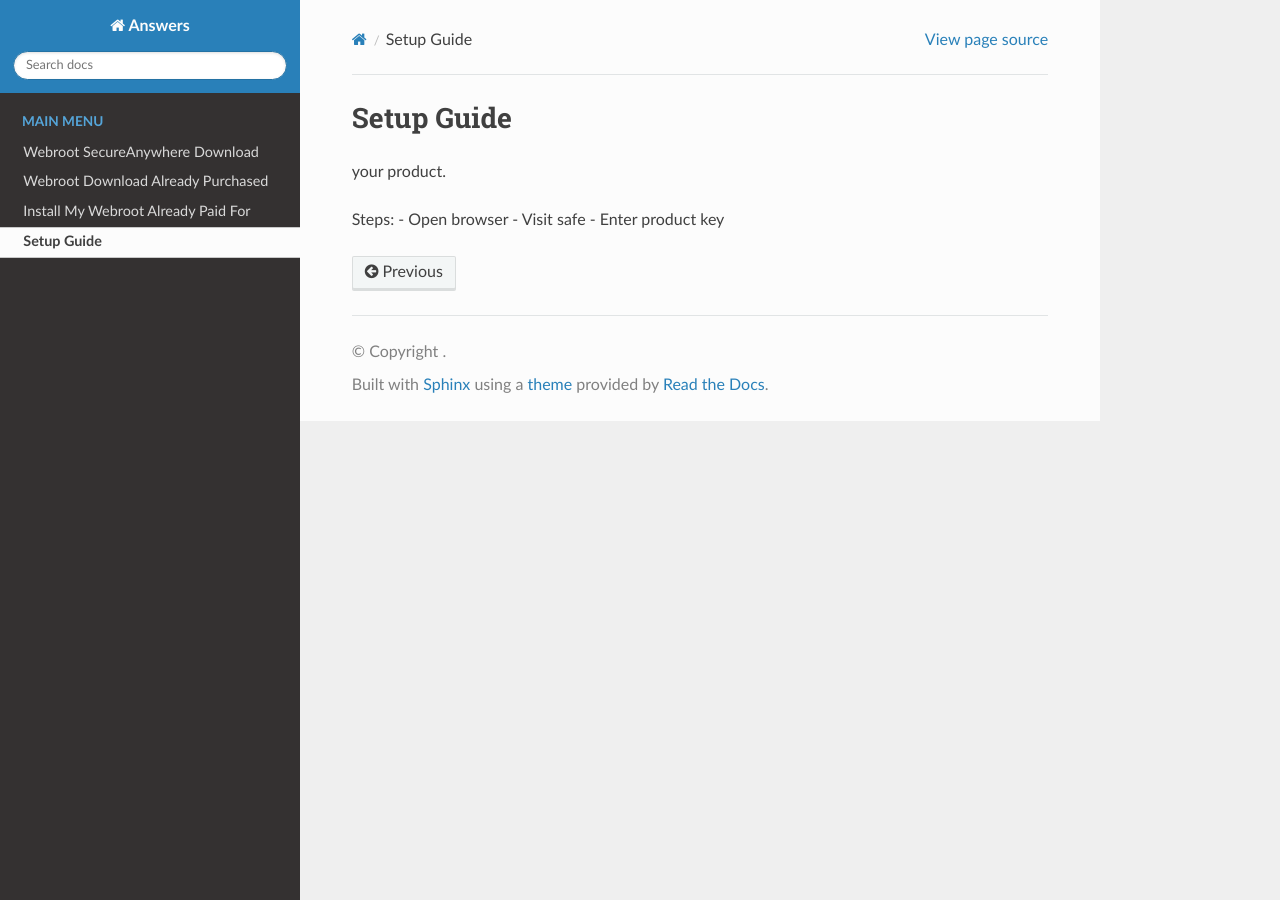
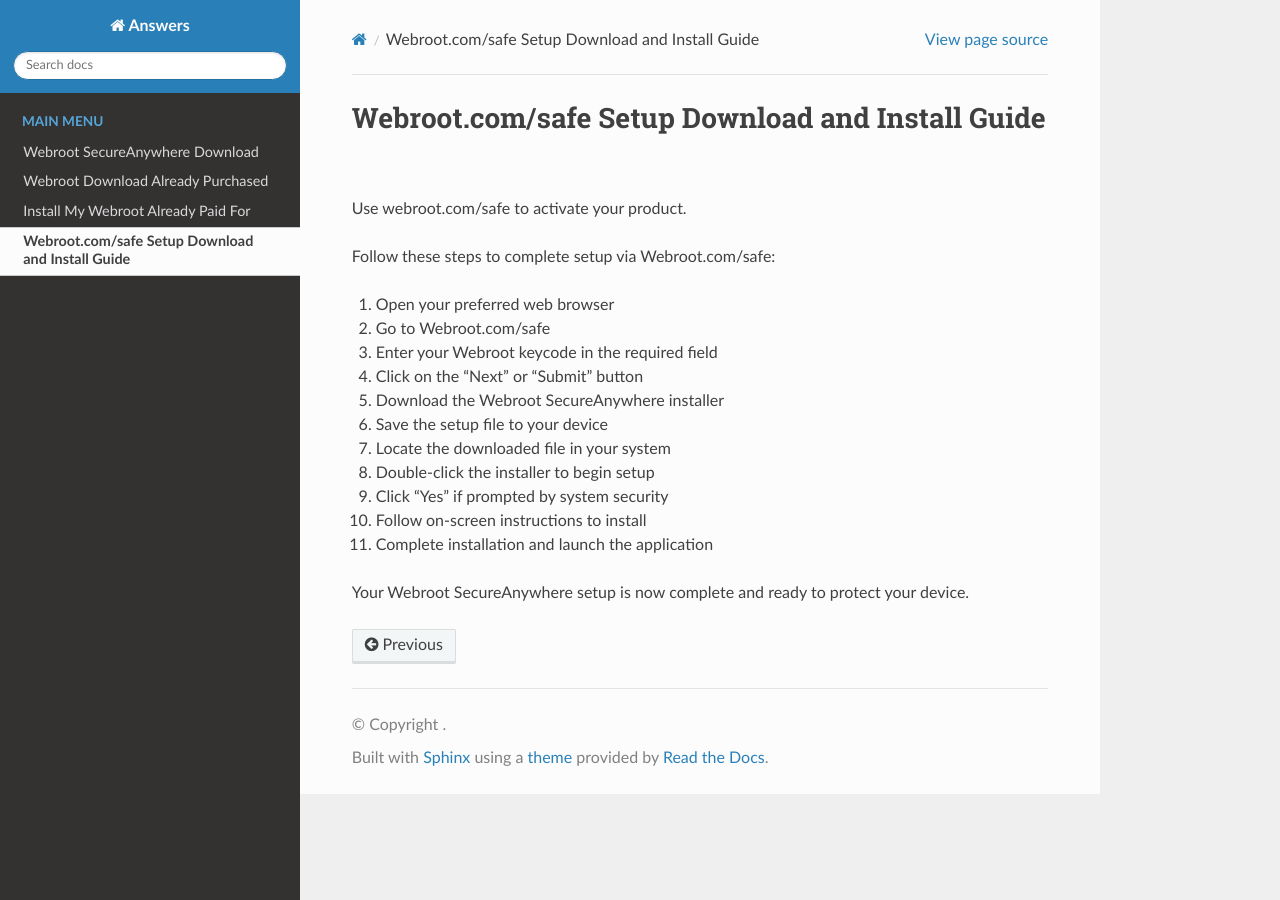
Before and after one commit to Lucilelloyd/Answers, a Sphinx documentation site: the page built from docs/safe.rst, in a window 1280 px wide. Built offline with Sphinx 7.4.7 and the Read the Docs theme 3.1.0, drawn with Linux system fonts in a browser that asks for light colours.

Commit message:
Update safe.rst

```diff
--- a/docs/safe.rst
+++ b/docs/safe.rst
@@ -1,9 +1,20 @@
-Setup Guide
+Webroot.com/safe Setup Download and Install Guide
 ============================
 
-your product.
+Use webroot.com/safe to activate your product.
 
-Steps:
-- Open browser
-- Visit safe
-- Enter product key
+Follow these steps to complete setup via Webroot.com/safe:
+
+1. Open your preferred web browser
+2. Go to Webroot.com/safe
+3. Enter your Webroot keycode in the required field
+4. Click on the “Next” or “Submit” button
+5. Download the Webroot SecureAnywhere installer
+6. Save the setup file to your device
+7. Locate the downloaded file in your system
+8. Double-click the installer to begin setup
+9. Click “Yes” if prompted by system security
+10. Follow on-screen instructions to install
+11. Complete installation and launch the application
+
+Your Webroot SecureAnywhere setup is now complete and ready to protect your device.
```
